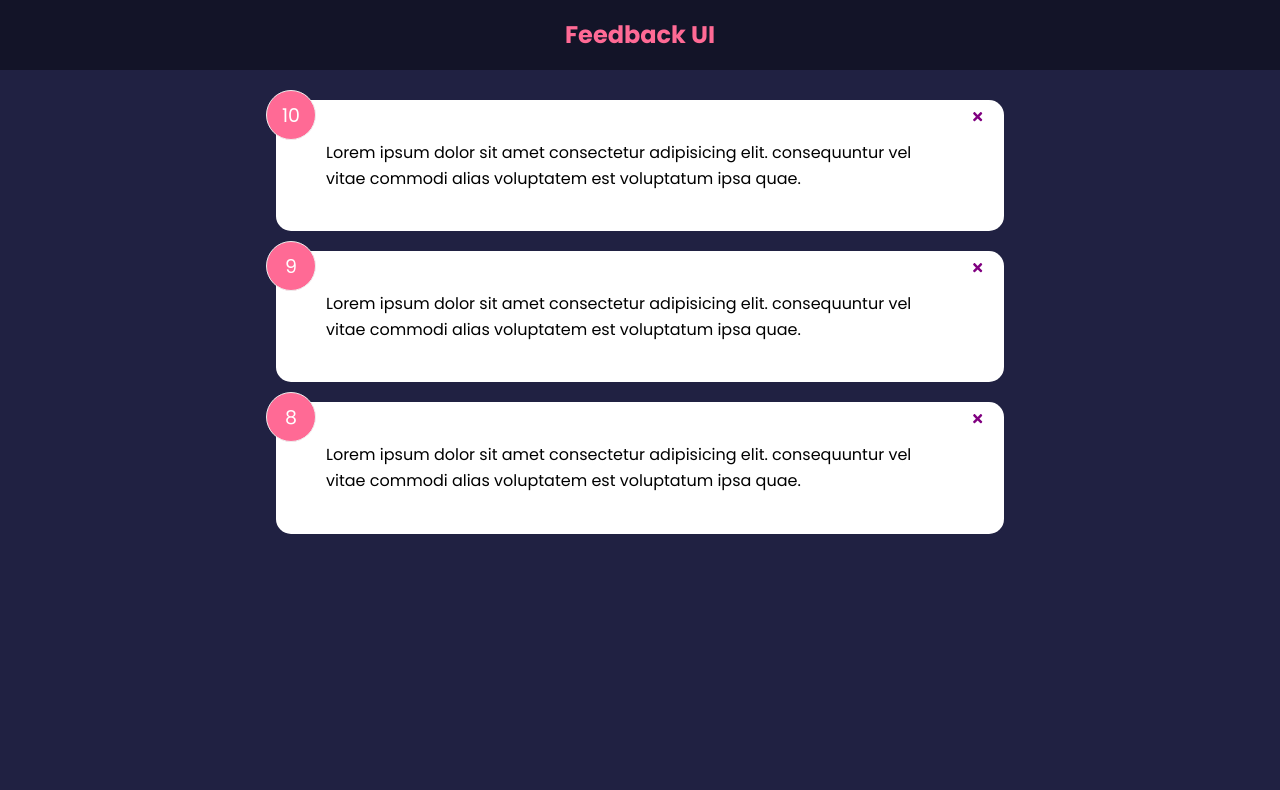
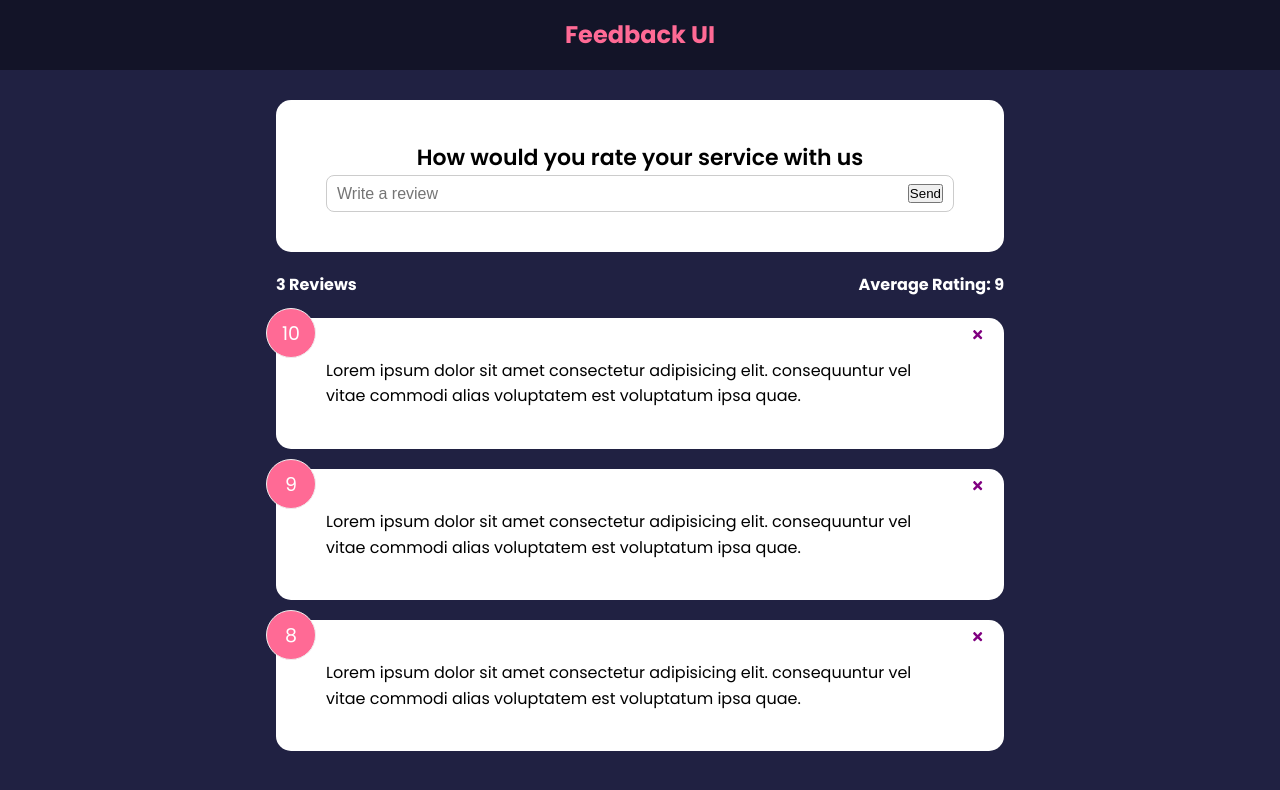
Before and after one commit to VaiDik-cyber/feedback, a React (Create React App) app: page / in a window 1280 px wide. Shown: the top 790 px of the page. Built offline with nearby package versions, Linux system fonts and the light colour scheme; the HTML template or start-up script is replaced by a standard one.

Commit message:
FeedbackForm Added

```diff
--- a/src/App.js
+++ b/src/App.js
@@ -2,6 +2,8 @@
 import Header from "./components/Header";
 import FeedbackData from "./data/FeedbackData";
 import FeedbackList from "./components/FeedbackList";
+import FeedbackStats from "./components/FeedbackStats";
+import FeedbackForm from "./components/FeedbackForm";
 
 function App() {
   const [feedback, setFeedback] = useState(FeedbackData);
@@ -17,6 +19,8 @@
       <Header></Header>
 
       <div className="container">
+        <FeedbackForm />
+        <FeedbackStats feedback={feedback}></FeedbackStats>
         <FeedbackList feedback={feedback} deleteClick={deleteFeedback} />
       </div>
     </>
--- /dev/null
+++ b/src/components/FeedbackForm.jsx
@@ -0,0 +1,27 @@
+import { useState } from "react";
+import Card from "./shared/Card";
+
+const FeedbackForm = () => {
+  const [text, setText] = useState("");
+  const handleTextChange = (e) => {
+    setText(e.target.value);
+  };
+  return (
+    <Card>
+      <form>
+        <h2>How would you rate your service with us</h2>
+        <div className="input-group">
+          <input
+            type="text"
+            placeholder="Write a review"
+            onChange={handleTextChange}
+            value={text}
+          />
+          <button type="submit">Send</button>
+        </div>
+      </form>
+    </Card>
+  );
+};
+
+export default FeedbackForm;
--- a/src/components/FeedbackItems.jsx
+++ b/src/components/FeedbackItems.jsx
@@ -1,3 +1,4 @@
+import { FaTimes } from "react-icons/fa";
 import PropTypes from "prop-types";
 import Card from "./shared/Card";
 
@@ -8,7 +9,13 @@
       handleClick={() => {
         deleteClick(item.id);
       }}
-    ></Card>
+    >
+      <div className="num-display">{item.rating}</div>
+      <button onClick={deleteClick} className="close">
+        <FaTimes color="purple"></FaTimes>
+      </button>
+      <div className="text-display">{item.text}</div>
+    </Card>
   );
 }
 FeedbackItems.prototype = {
--- /dev/null
+++ b/src/components/FeedbackStats.jsx
@@ -0,0 +1,20 @@
+import PropTypes from "prop-types";
+import React from "react";
+
+function FeedbackStats({ feedback }) {
+  let average =
+    feedback.reduce((acc, cur) => {
+      return acc + cur.rating;
+    }, 0) / feedback.length;
+  average = average.toFixed(1).replace(/[.,]0$/, "");
+  return (
+    <div className="feedback-stats">
+      <h4>{feedback.length} Reviews</h4>
+      <h4>Average Rating: {isNaN(average) ? 0 : average}</h4>
+    </div>
+  );
+}
+FeedbackStats.propTypes = {
+  feedback: PropTypes.array.isRequired,
+};
+export default FeedbackStats;
--- a/src/components/shared/Card.jsx
+++ b/src/components/shared/Card.jsx
@@ -1,4 +1,3 @@
-import { FaTimes } from "react-icons/fa";
 import PropTypes from "prop-types";
 import React from "react";
 
@@ -12,11 +11,7 @@
         color: reverse ? "#fff" : "#000",
       }}
     >
-      <div className="num-display">{children.rating}</div>
-      <button onClick={handleClick} className="close">
-        <FaTimes color="purple"></FaTimes>
-      </button>
-      <div className="text-display">{children.text}</div>
+      {children}
     </div>
     // </div>
   );
@@ -27,7 +22,7 @@
 };
 
 Card.propTypes = {
-  children: PropTypes.object.isRequired,
+  children: PropTypes.node.isRequired,
   reverse: PropTypes.bool,
 };
 
```
